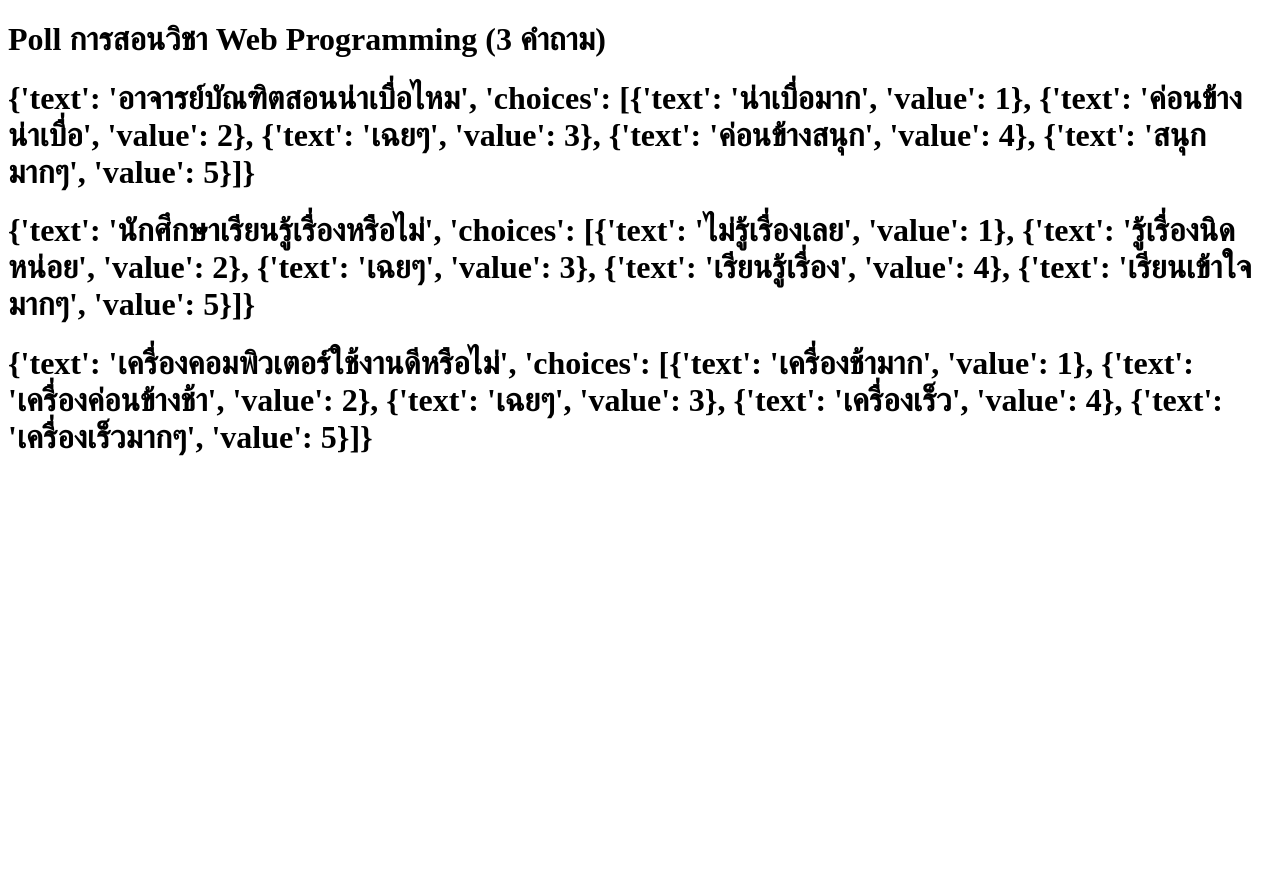
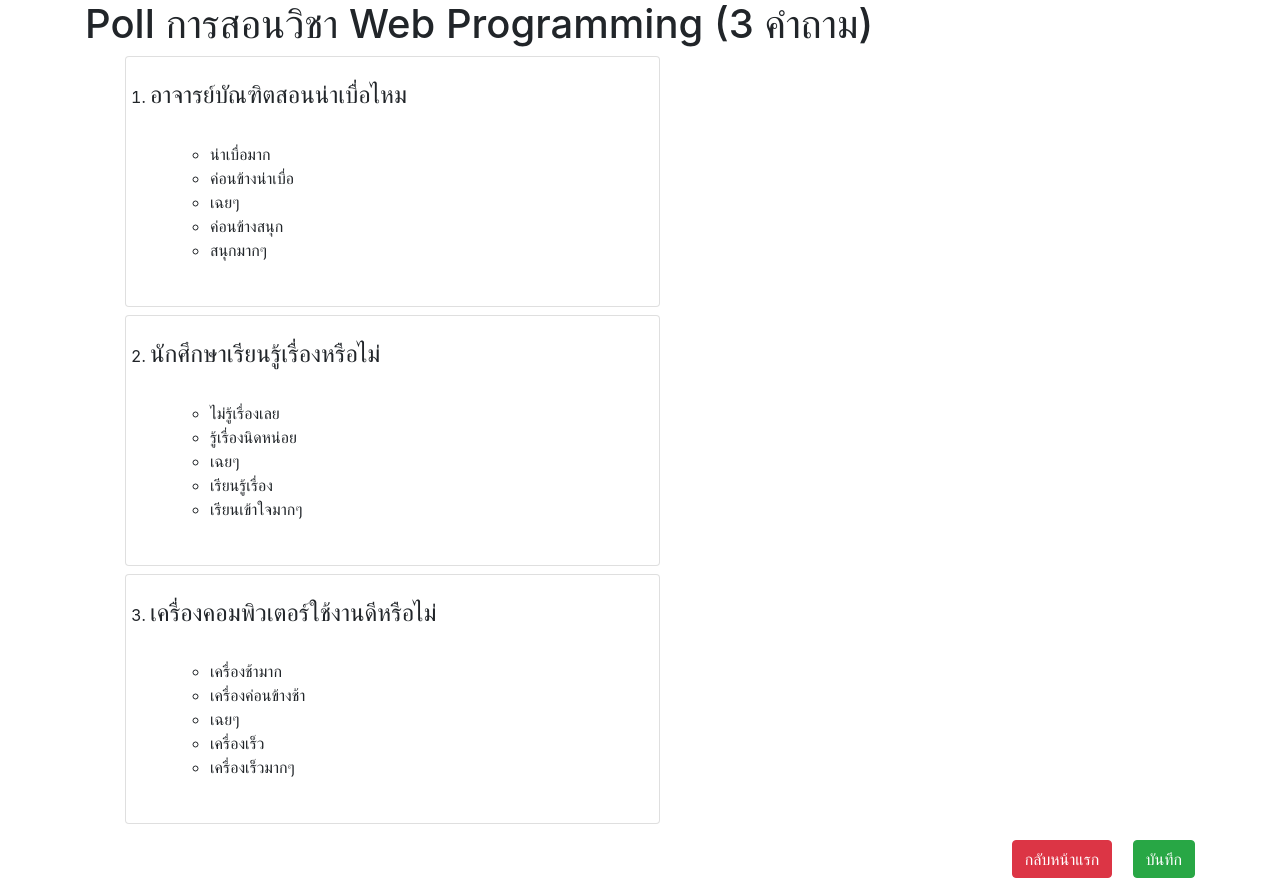
Before and after one commit to Punmanat/Web_Programming, a Django app: page /polls/details/1 in a window 1280 px wide. Before the commit the page ends 456 px from the top, so only its background shows below. Run offline with Django 3.2, Linux system fonts and the light colour scheme; some libraries are stand-ins or nearby versions.

Commit message:
🎉 Django EX1

```diff
--- a/Django_Example/mysite/polls/templates/polls/detail.html
+++ b/Django_Example/mysite/polls/templates/polls/detail.html
@@ -1,3 +1,4 @@
+{% load static %}
 <!doctype html>
 <html lang="en">
 <head>
@@ -6,12 +7,40 @@
           content="width=device-width, user-scalable=no, initial-scale=1.0, maximum-scale=1.0, minimum-scale=1.0">
     <meta http-equiv="X-UA-Compatible" content="ie=edge">
     <title>Detail</title>
+    <link rel="stylesheet" href="{% static 'css/bootstrap.min.css' %}">
 </head>
 <body>
-<h1>Poll {{ list.title }} ({{ len_q }} คำถาม)</h1>
-{% for i in list.questions %}
-    <h1>{{ i }}</h1>
-{% endfor %}
+<div class="container">
+    <h1>Poll {{ list.title }} ({{ len_q }} คำถาม)</h1>
+    <ol>
+        {% for i in list.questions %}
+            <div class="card p-4 mb-2" style="width: 50%">
+                <li>
+                    <h4 class="card-title">
+                        {{ i.text }}
+                    </h4>
+                    <div class="card-body">
+                        <ul>
+                            {% for j in i.choices %}
+                                <li>{{ j.text }}</li>
+                            {% endfor %}
+                        </ul>
+                    </div>
+                </li>
+            </div>
+
+        {% endfor %}
+    </ol>
+    <div class="float-right">
+        <a href="{% url 'index' %}" class="btn btn-danger">กลับหน้าแรก</a>
+        <a href="#" class="btn btn-success ml-3">บันทึก</a>
+    </div>
+    <br>
+    <br>
+</div>
+
+</ol>
+
 
 </body>
 </html>
```
Also changed, not shown: 1 other file.
